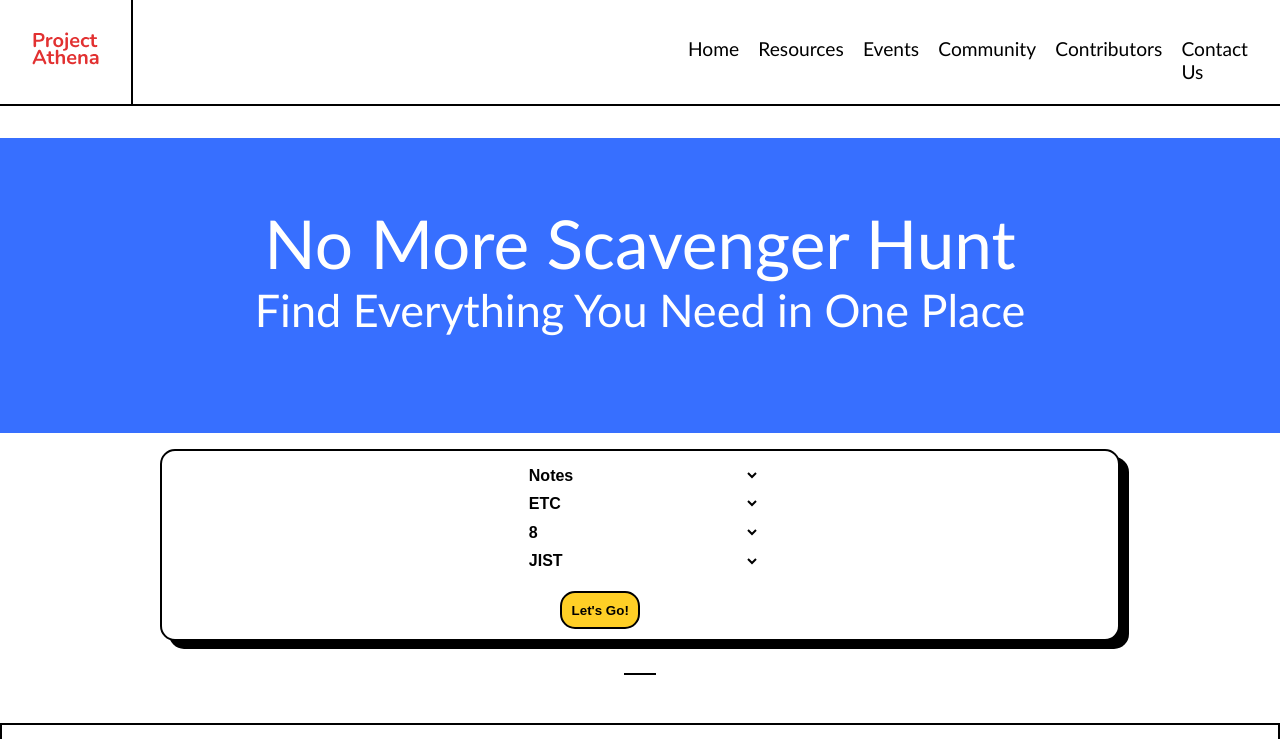
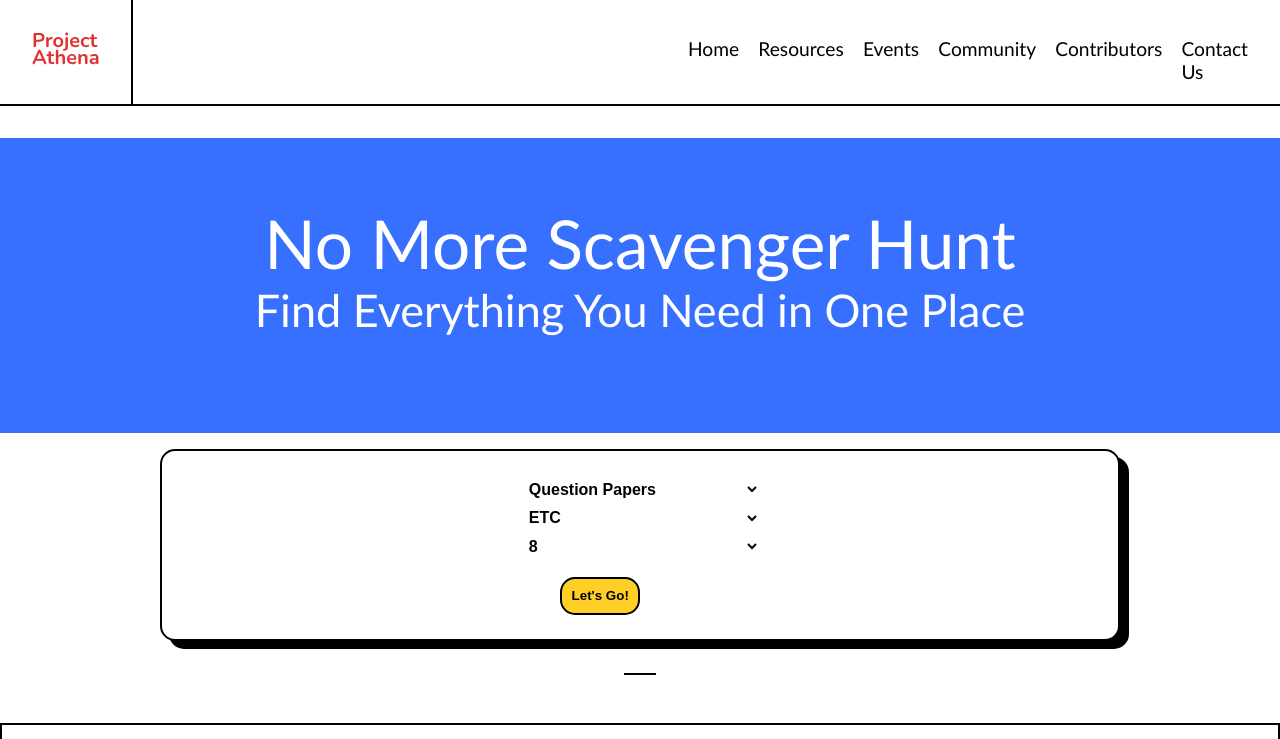
Before and after one commit to phukon/project-athena-react, a React (Create React App) app in the folder project-athena-react/: page /resources in a window 1280 px wide. Shown: the top 739 px of the page. Built offline with nearby package versions, Linux system fonts and the light colour scheme.

Commit message:
bug fixes

```diff
--- a/project-athena-react/src/components/ResourcePage.js
+++ b/project-athena-react/src/components/ResourcePage.js
@@ -5,11 +5,11 @@ import Images from '../assets/Images';
 
 export default function EventsPage() {
 
-  const [option0, setOption0] = useState('notes')
+  const [option0, setOption0] = useState('question_papers')
   const [option1, setOption1] = useState('etc')
   const [option2, setOption2] = useState('8')
   const [option3, setOption3] = useState('jist')
-  const [showCollegeSelect, setShowCollegeSelect] = useState(true)
+  const [showCollegeSelect, setShowCollegeSelect] = useState(false)
   const [renderData, setRenderData] = useState([]);
 
   const getFiles = async () => {
@@ -44,10 +44,10 @@ export default function EventsPage() {
 
   const handleOption0 = (event)=> {
     setOption0(event.target.value)
-    if(event.target.value === "question_papers") {
+    if(event.target.value === "notes") {
+      setShowCollegeSelect(true)
+    } else {
       setShowCollegeSelect(false)
-    } else {
-      setShowCollegeSelect(true)
     }
   }
 
```
